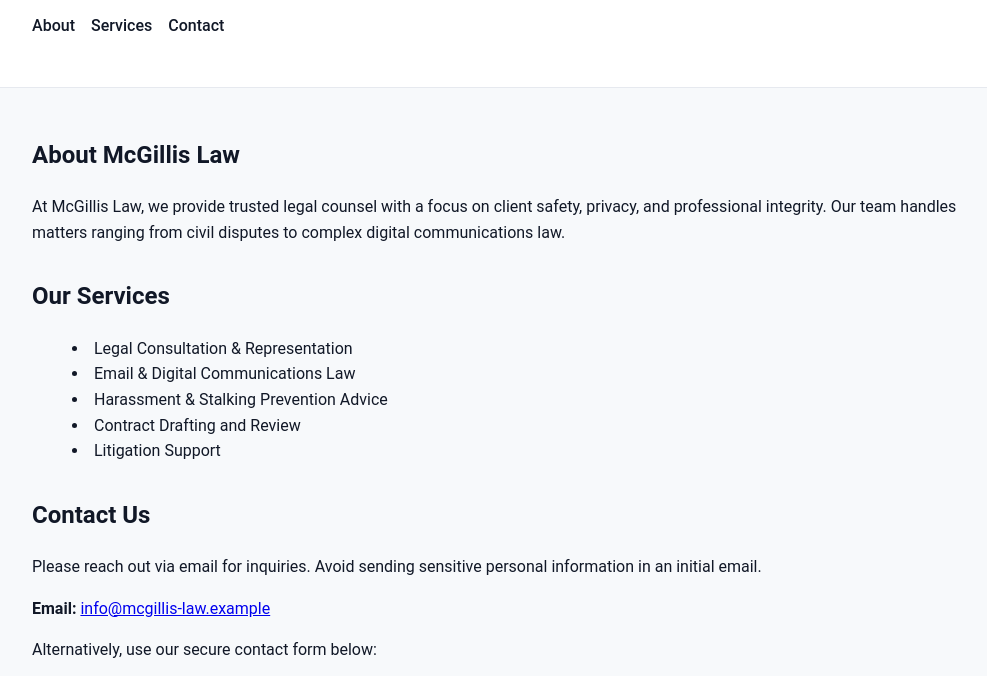
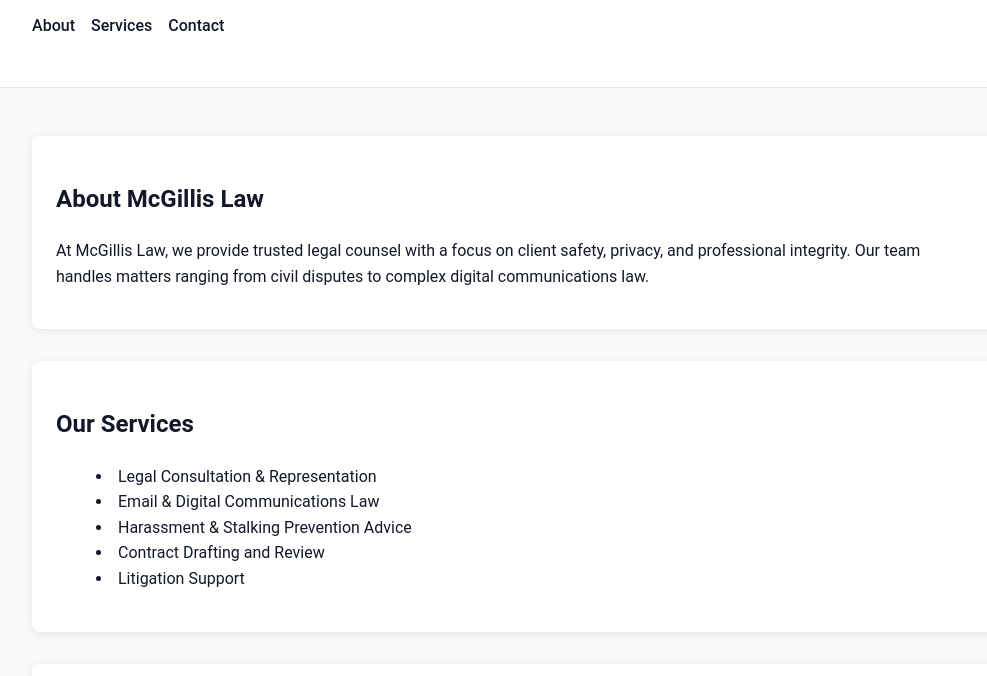
Before and after one commit to mcgillislaw/mcgillislaw, a plain HTML site: page index.html in a window 1280 px wide. Shown: the part 109-785 px from the top of the page, without its empty margins (124-1111 px from the left). Drawn offline with Linux system fonts and the light colour scheme.

Commit message:
Update style.css

```diff
--- a/css/style.css
+++ b/css/style.css
@@ -1,21 +1,30 @@
-:root{
---bg:#f7f9fb; --fg:#111827; --accent:#0b74de; --maxw:1000px;
+:root {
+--bg: #f7f9fb;
+--fg: #111827;
+--accent: #0b74de;
+--maxw: 1000px;
 }
-*{box-sizing:border-box}
-body{font-family:'Roboto',system-ui,-apple-system,Segoe UI,Roboto,'Helvetica Neue',Arial,sans-serif;margin:0;background:var(--bg);color:var(--fg);line-height:1.6;}
-.container{max-width:var(--maxw);margin:0 auto;padding:1rem}
-.site-header{background:#fff;border-bottom:1px solid #e6e9ef;padding:1rem 0;position:sticky;top:0;z-index:1000}
-.site-header h1{margin:0;font-size:1.75rem;color:var(--accent)}
-.tagline{color:#6b7280;font-style:italic;margin:0.25rem 0}
-.nav-links{list-style:none;padding:0;display:flex;gap:1rem}
-.nav-links li a{color:var(--fg);text-decoration:none;font-weight:500}
-.nav-links li a:hover{text-decoration:underline;color:var(--accent)}
-.section{margin:2rem 0}
-.services-list{list-style:disc inside}
-.contact-form{display:flex;flex-direction:column;gap:0.75rem;max-width:500px}
-.contact-form label{font-weight:500}
-.contact-form input,
-.contact-form textarea{padding:0.5rem;border:1px solid #d1d5db;border-radius:4px;width:100%}
-.contact-form button{background:var(--accent);color:#fff;border:none;padding:0.75rem;border-radius:4px;cursor:pointer;font-weight:600}
-.contact-form button:hover{background:#095ab5}
-.site-footer{margin-top:3rem;padding-top:1rem;border-top:1px solid #e6e9ef;color:#6b7280;text-align:center}
+* { box-sizing: border-box; }
+body {
+font-family: 'Roboto', system-ui, -apple-system, 'Segoe UI', Roboto, 'Helvetica Neue', Arial, sans-serif;
+margin: 0;
+background: var(--bg);
+color: var(--fg);
+line-height: 1.6;
+}
+.container { max-width: var(--maxw); margin: 0 auto; padding: 1rem; }
+.site-header { background: #fff; border-bottom: 1px solid #e6e9ef; padding: 1rem 0; position: sticky; top: 0; z-index: 1000; }
+.site-header h1 { margin: 0; font-size: 1.75rem; color: var(--accent); }
+.tagline { color: #6b7280; font-style: italic; margin: 0.25rem 0; }
+.nav-links { list-style: none; padding: 0; display: flex; gap: 1rem; }
+.nav-links li a { color: var(--fg); text-decoration: none; font-weight: 500; }
+.nav-links li a:hover { text-decoration: underline; color: var(--accent); }
+.section { margin: 2rem 0; padding: 1.5rem; background: #fff; border-radius: 8px; box-shadow: 0 2px 8px rgba(0,0,0,0.08); }
+.section-image { width: 100%; max-height: 300px; object-fit: cover; border-radius: 6px; margin-bottom: 1rem; }
+.services-list { list-style: disc inside; }
+.contact-form { display: flex; flex-direction: column; gap: 0.75rem; max-width: 500px; }
+.contact-form label { font-weight: 500; }
+.contact-form input, .contact-form textarea { padding: 0.5rem; border: 1px solid #d1d5db; border-radius: 4px; width: 100%; }
+.contact-form button { background: var(--accent); color: #fff; border: none; padding: 0.75rem; border-radius: 4px; cursor: pointer; font-weight: 600; }
+.contact-form button:hover { background: #095ab5; }
+.site-footer { margin-top: 3rem; padding-top: 1rem; border-top: 1px solid #e6e9ef; color: #6b7280; text-align: center; }
```
